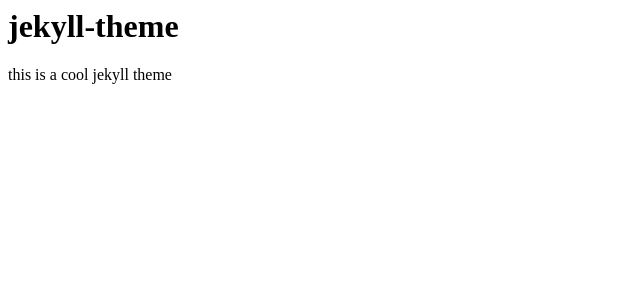
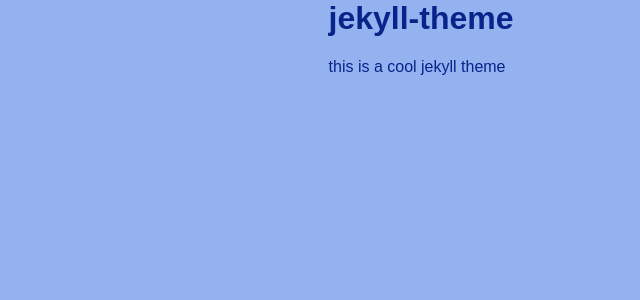
Before and after one commit to artemis9703/jekyll-theme, a Jekyll site: the page built from index.md, in a window 1280 px wide. Shown: the top 300 px of the page, without its empty margins (0-640 px from the left). Built offline with Jekyll 4.4.1, drawn with Linux system fonts in a browser that asks for light colours; our own code applies the rules of GitHub Pages for plain Markdown files.

Commit message:
I FIXED IT WOOOO

```diff
--- a/_sass/base.scss
+++ b/_sass/base.scss
@@ -1,7 +1,7 @@
 body {
-    background-color: #7da3f4;
+    background-color: #95b2f0;
     font-family: sans-serif;
     margin: auto;
     max-width: 70ch;
-    color: #0505a1;
+    color: #07248b;
   }
```
Also changed, not shown: assets/jekyll-theme.scss (renamed from assests/jekyll-theme.scss).
